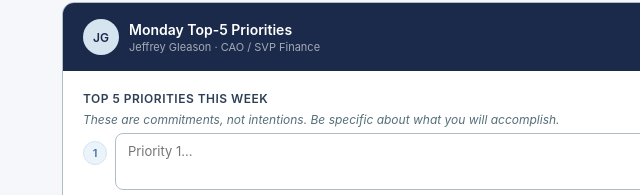
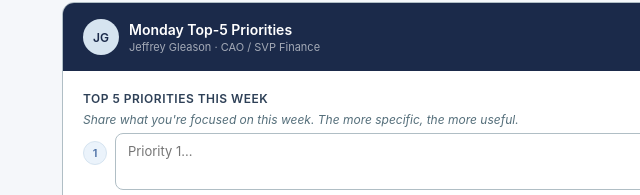
Before and after one commit to j-everett21/finance-updates, a website: page finance-app/index.html in a window 1280 px wide. Shown: the part 289-484 px from the top of the page, 234-874 px from the left. Drawn offline with Linux system fonts and the light colour scheme; no server answers.

Commit message:
Add files via upload

```diff
--- a/finance-app/index.html
+++ b/finance-app/index.html
@@ -205,7 +205,7 @@
       <div id="monday-form">
         <div class="field-group">
           <div class="field-label">Top 5 priorities this week</div>
-          <div class="field-prompt">These are commitments, not intentions. Be specific about what you will accomplish.</div>
+          <div class="field-prompt">Share what you're focused on this week. The more specific, the more useful.</div>
           <div class="priority-rows">
             <div class="priority-row"><div class="priority-num">1</div><textarea class="priority-input" id="p1" placeholder="Priority 1..."></textarea></div>
             <div class="priority-row"><div class="priority-num">2</div><textarea class="priority-input" id="p2" placeholder="Priority 2..."></textarea></div>
```
Also changed, not shown: finance-app/public/index.html (+1 -1 lines).
